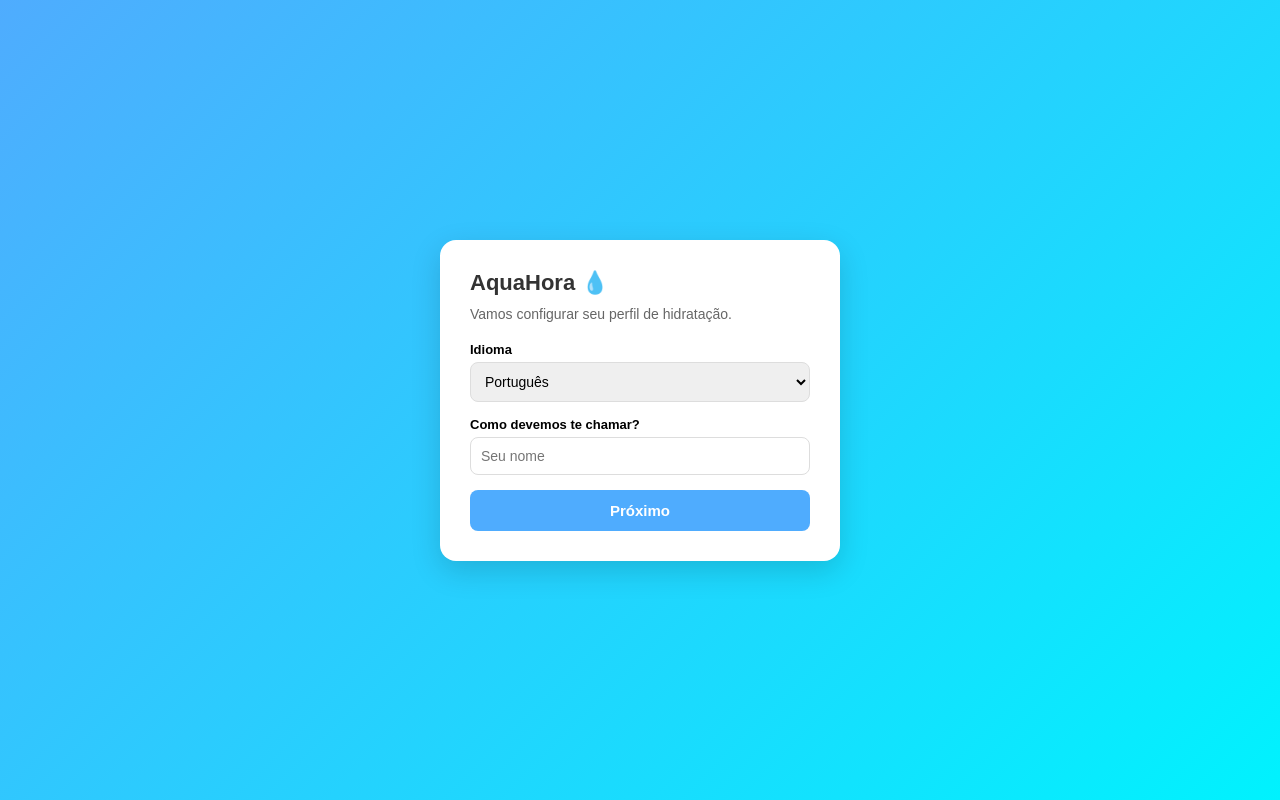
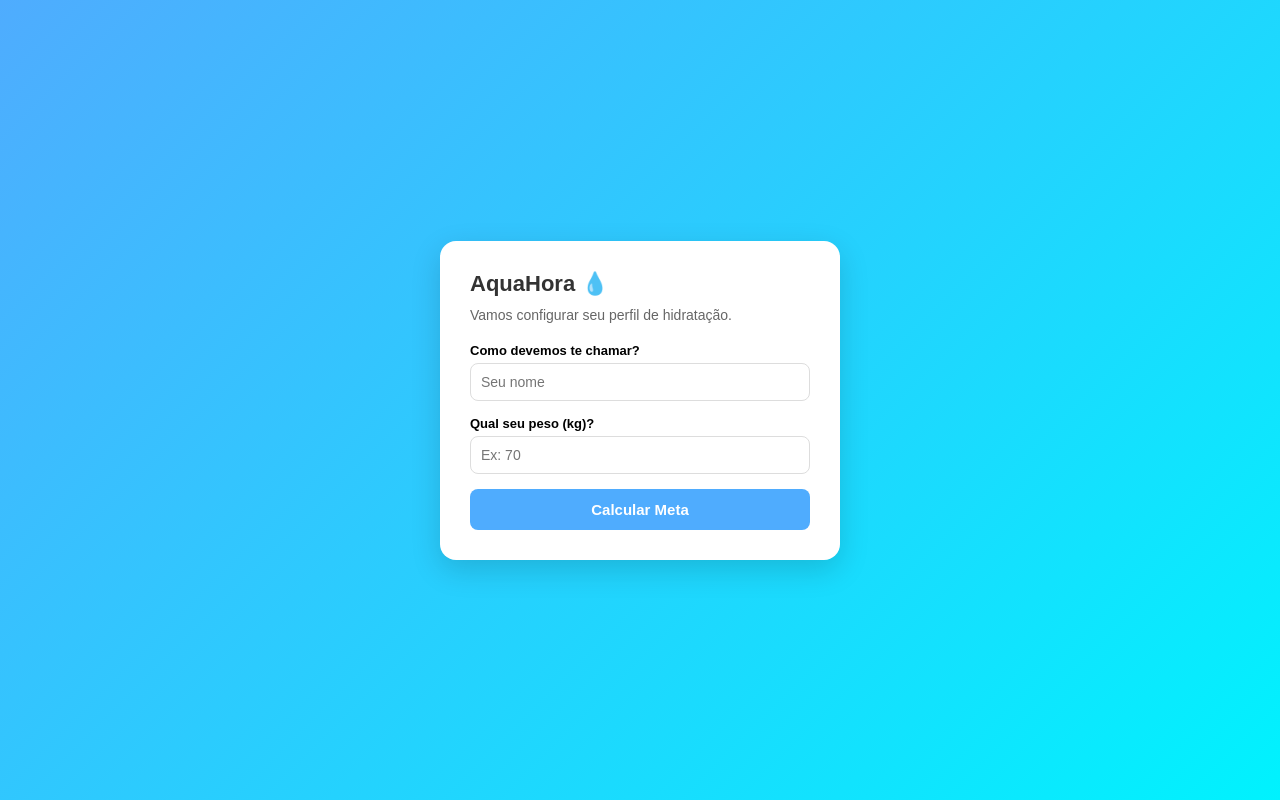
Before and after one commit to Thiagose7etr/AquaHora, a React (Vite) app: page / in a window 1280 px wide. Built offline with nearby package versions, Linux system fonts and the light colour scheme.

Commit message:
Add weight input and goal calculation to App component

```diff
--- a/src/App.tsx
+++ b/src/App.tsx
@@ -3,12 +3,17 @@ import { useState } from "react";
 function App() {
   const [step, setStep] = useState(1);
   const [name, setName] = useState("");
+  const [weight, setWeight] = useState("");
+  const [goal, setGoal] = useState(0);
 
   function handleNext() {
-    if (name.trim() === "") {
-      alert("Digite seu nome primeiro 😉");
+    if (name.trim() === "" || weight === "") {
+      alert("Preencha seu nome e peso 😉");
       return;
     }
+
+    const calculatedGoal = (Number(weight) * 35) / 1000;
+    setGoal(calculatedGoal);
     setStep(2);
   }
 
@@ -16,7 +21,10 @@ function App() {
     return (
       <div className="app-container">
         <h1>Bem-vindo, {name}! 💧</h1>
-        <p>Sua meta diária recomendada é 2.5 litros de água.</p>
+        <p>
+          Com {weight}kg, sua meta diária recomendada é:
+        </p>
+        <h2>{goal.toFixed(2)} Litros</h2>
 
         <button onClick={() => setStep(1)}>
           Voltar
@@ -30,12 +38,6 @@ function App() {
       <h1>AquaHora 💧</h1>
       <p>Vamos configurar seu perfil de hidratação.</p>
 
-      <label>Idioma</label>
-      <select>
-        <option>Português</option>
-        <option>English</option>
-      </select>
-
       <label>Como devemos te chamar?</label>
       <input
         type="text"
@@ -44,8 +46,16 @@ function App() {
         onChange={(e) => setName(e.target.value)}
       />
 
+      <label>Qual seu peso (kg)?</label>
+      <input
+        type="number"
+        placeholder="Ex: 70"
+        value={weight}
+        onChange={(e) => setWeight(e.target.value)}
+      />
+
       <button onClick={handleNext}>
-        Próximo
+        Calcular Meta
       </button>
     </div>
   );
```
